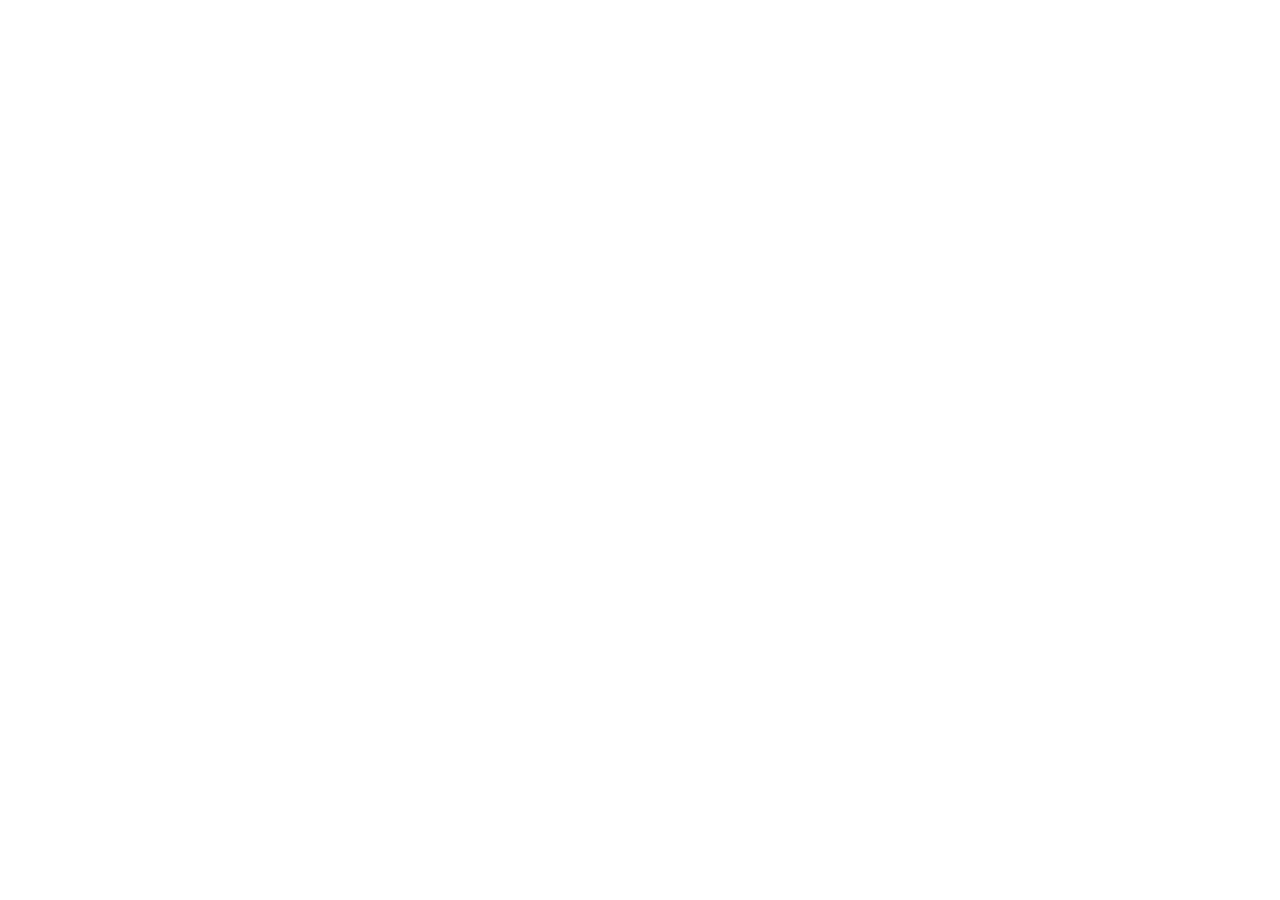
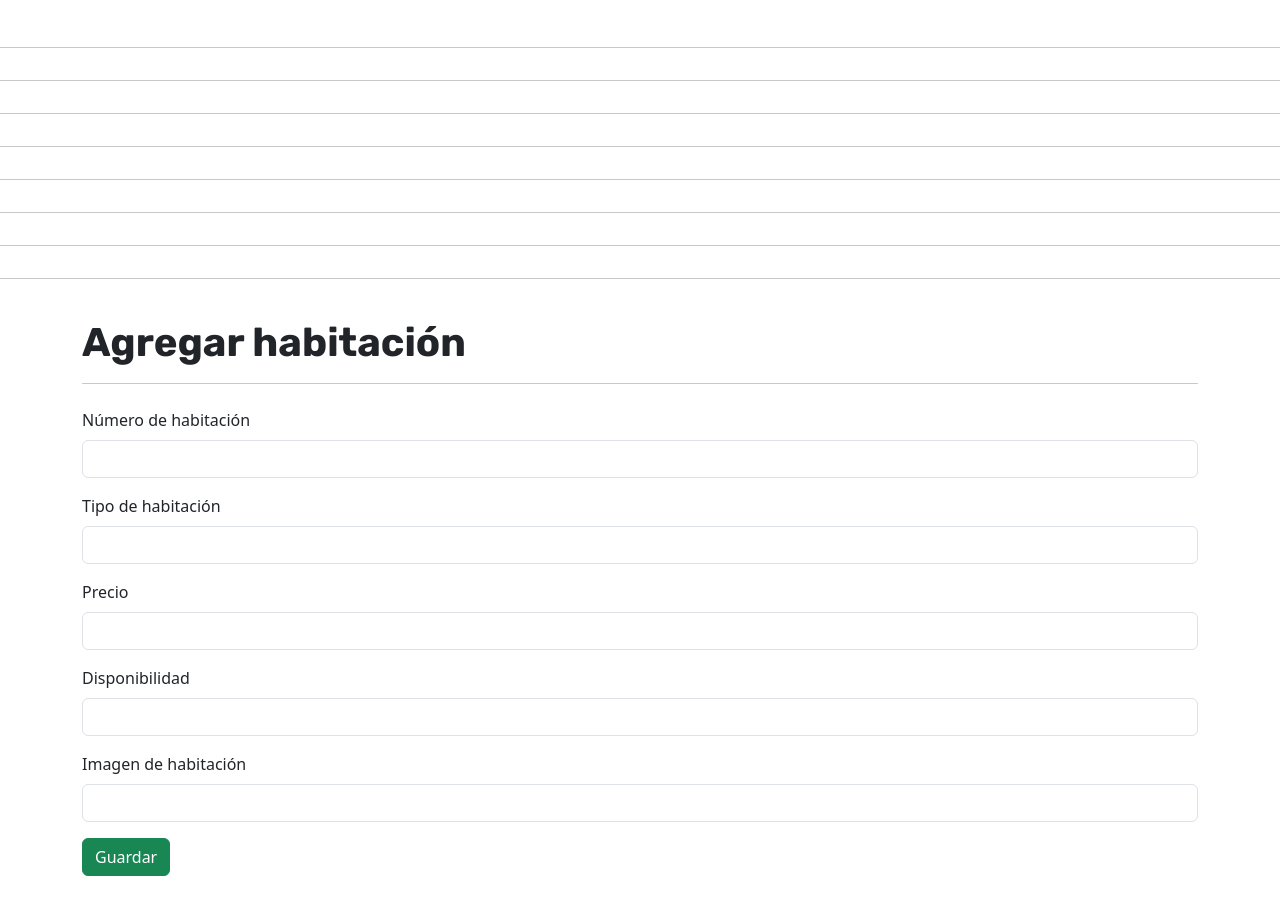
Before and after one commit to lucasecapdevila/hotel-mirador-del-valle, a React (Vite) app: page / in a window 1280 px wide. Shown: the part 256-1156 px from the top of the page. Before the commit the page ends 800 px from the top, so only its background shows below. Built offline with nearby package versions, Linux system fonts and the light colour scheme.

Commit message:
se crea formulario de creación de habitaciones y se agrega librería React-hook-form

```diff
--- a/src/App.css
+++ b/src/App.css
@@ -12,6 +12,7 @@
 
 .titulos {
   font-family: "Rubik", sans-serif;
+  font-weight: 700;
 }
 
 .anchoColumna{
--- a/src/App.jsx
+++ b/src/App.jsx
@@ -1,11 +1,23 @@
 import './App.css'
 import Admin from './components/pages/Admin'
+import FormularioHabitaciones from './components/pages/habitaciones/FormularioHabitaciones'
 
 function App() {
 
   return (
     <>
       <Admin />
+
+      <hr />
+      <hr />
+      <hr />
+      <hr />
+      <hr />
+      <hr />
+      <hr />
+      <hr />
+
+      <FormularioHabitaciones />
     </>
   )
 }
--- /dev/null
+++ b/src/components/pages/habitaciones/FormularioHabitaciones.jsx
@@ -0,0 +1,63 @@
+import { Form, Button } from "react-bootstrap";
+import { useForm } from "react-hook-form";
+
+const FormularioHabitaciones = () => {
+  const {
+    register,
+    handleSubmit,
+    formState: { errors }
+  } = useForm()
+
+  const validar = () => {
+    console.log('Formulario enviado');
+  }
+
+  return (
+    <main className="mainPage">
+      <section className="container">
+        <h1 className="mt-4 titulos">Agregar habitación</h1>
+        <hr />
+
+        <Form className="my-4" onSubmit={handleSubmit(validar)}>
+          <Form.Group className="mb-3" controlId="formNumHabitacion">
+            <Form.Label>Número de habitación</Form.Label>
+            <Form.Control>
+
+            </Form.Control>
+          </Form.Group>
+          <Form.Group className="mb-3" controlId="formTipoHabitacion">
+            <Form.Label>Tipo de habitación</Form.Label>
+            <Form.Control>
+
+            </Form.Control>
+          </Form.Group>
+
+          <Form.Group className="mb-3" controlId="formPrecio">
+            <Form.Label>Precio</Form.Label>
+            <Form.Control>
+
+            </Form.Control>
+          </Form.Group>
+
+          <Form.Group className="mb-3" controlId="formDisponibilidad">
+            <Form.Label>Disponibilidad</Form.Label>
+            <Form.Control>
+
+            </Form.Control>
+          </Form.Group>
+
+          <Form.Group className="mb-3" controlId="formImagen">
+            <Form.Label>Imagen de habitación</Form.Label>
+            <Form.Control>
+
+            </Form.Control>
+          </Form.Group>
+
+          <Button type="submit" variant="success">Guardar</Button>
+        </Form>
+      </section>
+    </main>
+  )
+}
+
+export default FormularioHabitaciones
```
